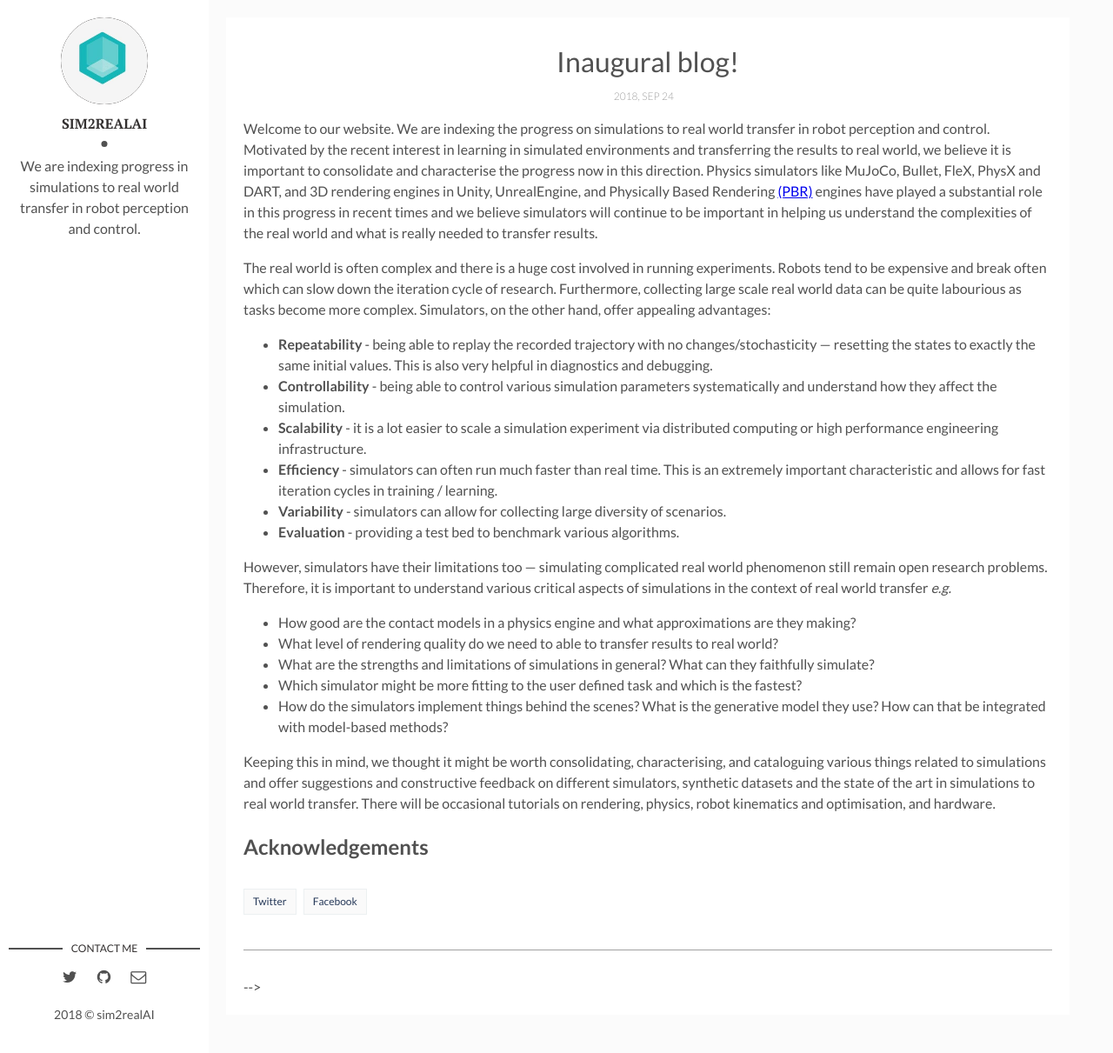
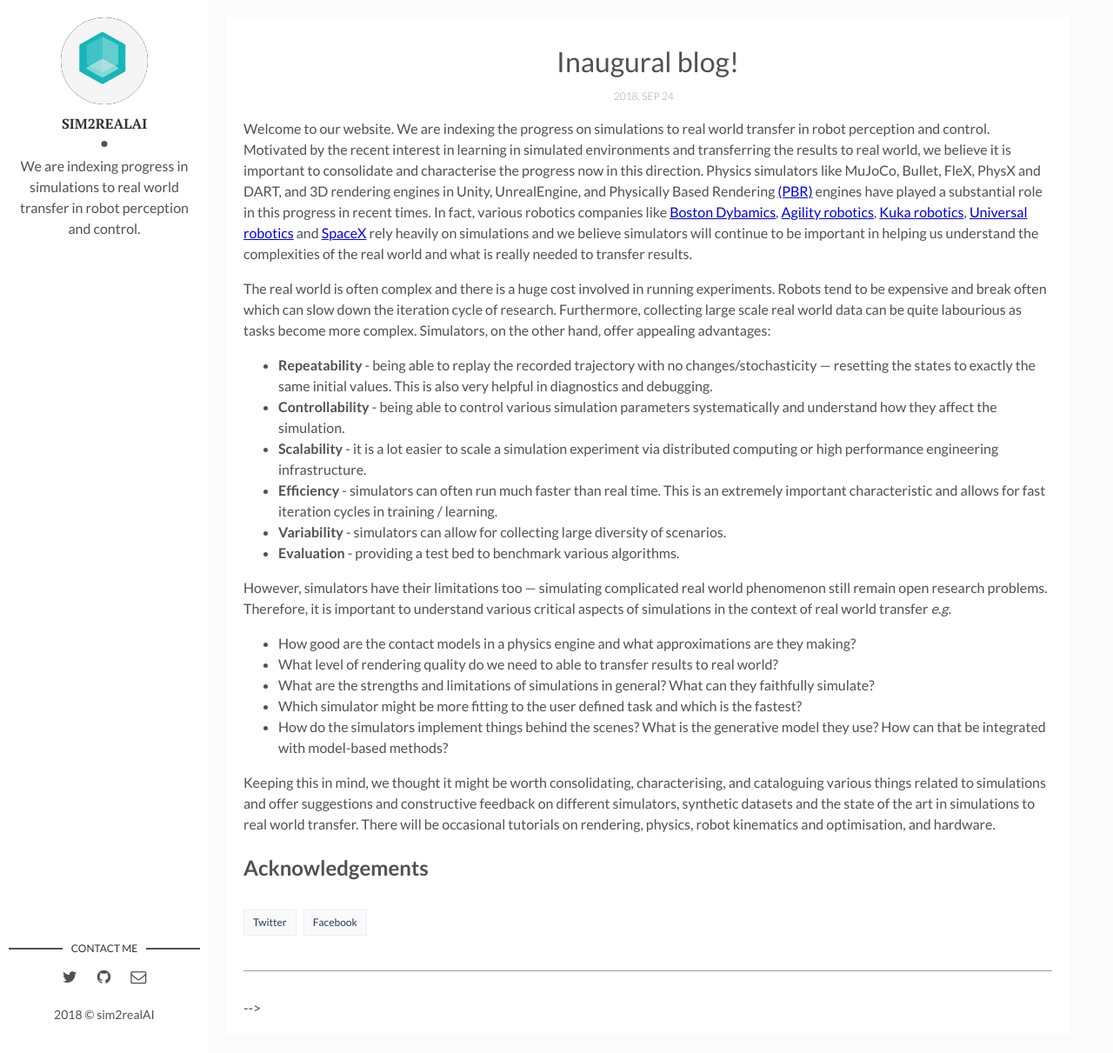
Before and after one commit to sim2realAI/sim2realAI.github.io, a Jekyll site: the page built from _posts/2018-09-24-welcome-to-sim2real-AI.markdown, in a window 1280 px wide and 1211 px high. Shown: the whole window at 87% size. Built offline with Jekyll 4.4.1, drawn with Linux system fonts in a browser that asks for light colours.

Commit message:
minor update with various robotics companies using simulations named
Signed-off-by: Ankur Handa <ahanda@nvidia.com>

```diff
--- a/_posts/2018-09-24-welcome-to-sim2real-AI.markdown
+++ b/_posts/2018-09-24-welcome-to-sim2real-AI.markdown
@@ -6,7 +6,7 @@
 img:  # Add image post (optional)
 ---
 
-Welcome to our website. We are indexing the progress on simulations to real world transfer in robot perception and control. Motivated by the recent interest in learning in simulated environments and transferring the results to real world, we believe it is important to consolidate and characterise the progress now in this direction. Physics simulators like MuJoCo, Bullet, FleX, PhysX and DART, and 3D rendering engines in Unity, UnrealEngine, and Physically Based Rendering [(PBR)](https://www.pbrt.org/) engines have played a substantial role in this progress in recent times and we believe simulators will continue to be important in helping us understand the complexities of the real world and what is really needed to transfer results.
+Welcome to our website. We are indexing the progress on simulations to real world transfer in robot perception and control. Motivated by the recent interest in learning in simulated environments and transferring the results to real world, we believe it is important to consolidate and characterise the progress now in this direction. Physics simulators like MuJoCo, Bullet, FleX, PhysX and DART, and 3D rendering engines in Unity, UnrealEngine, and Physically Based Rendering [(PBR)](https://www.pbrt.org/) engines have played a substantial role in this progress in recent times. In fact, various robotics companies like [Boston Dybamics](https://en.wikipedia.org/wiki/Boston_Dynamics), [Agility robotics](https://www.therobotreport.com/agility-cassie-bipedal-robot-simulators/), [Kuka robotics](https://www.kuka.com/en-us/products/robotics-systems/software/simulation-planning-optimization/kuka_sim), [Universal robotics](https://www.universal-robots.com/plus/software/robodk-simulation-and-offline-programming/) and [SpaceX](https://motherboard.vice.com/en_us/article/ezv79w/spacex-is-using-these-simulations-to-design-the-rocket-thatll-take-us-to-mars) rely heavily on simulations and we believe simulators will continue to be important in helping us understand the complexities of the real world and what is really needed to transfer results.
 
 The real world is often complex and there is a huge cost involved in running experiments. Robots tend to be expensive and break often which can slow down the iteration cycle of research. Furthermore, collecting large scale real world data can be quite labourious as tasks become more complex. Simulators, on the other hand, offer appealing advantages\:
 
```
